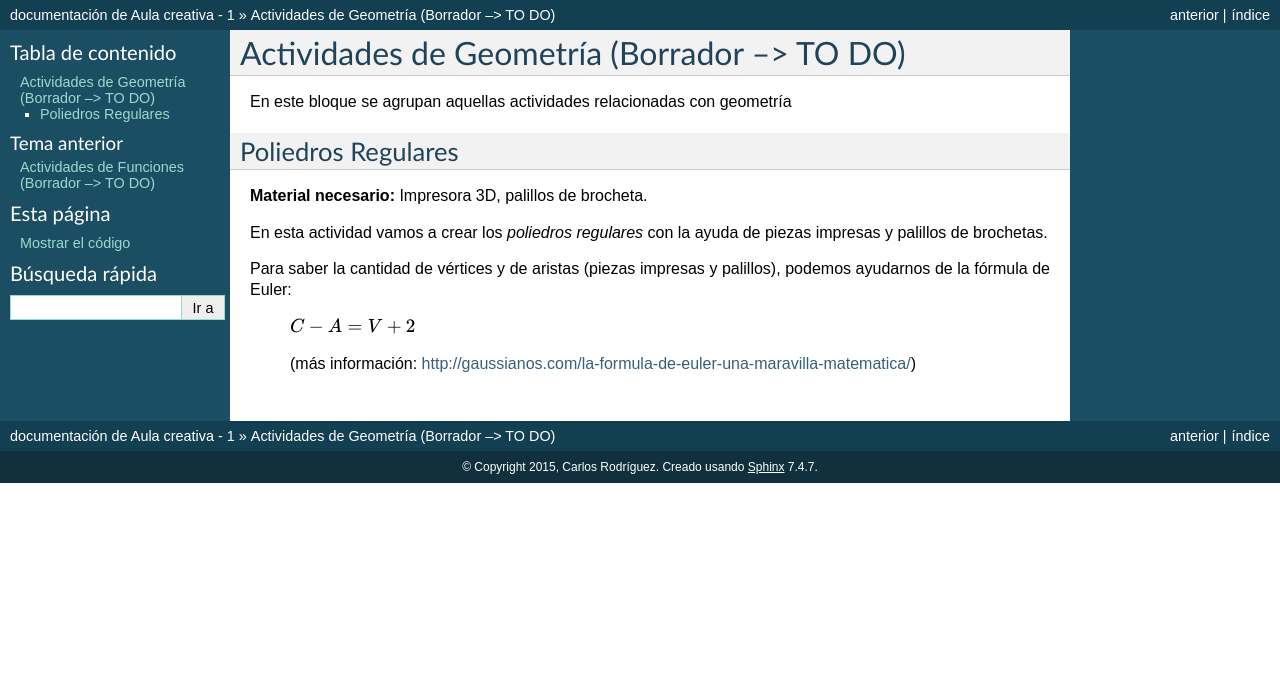
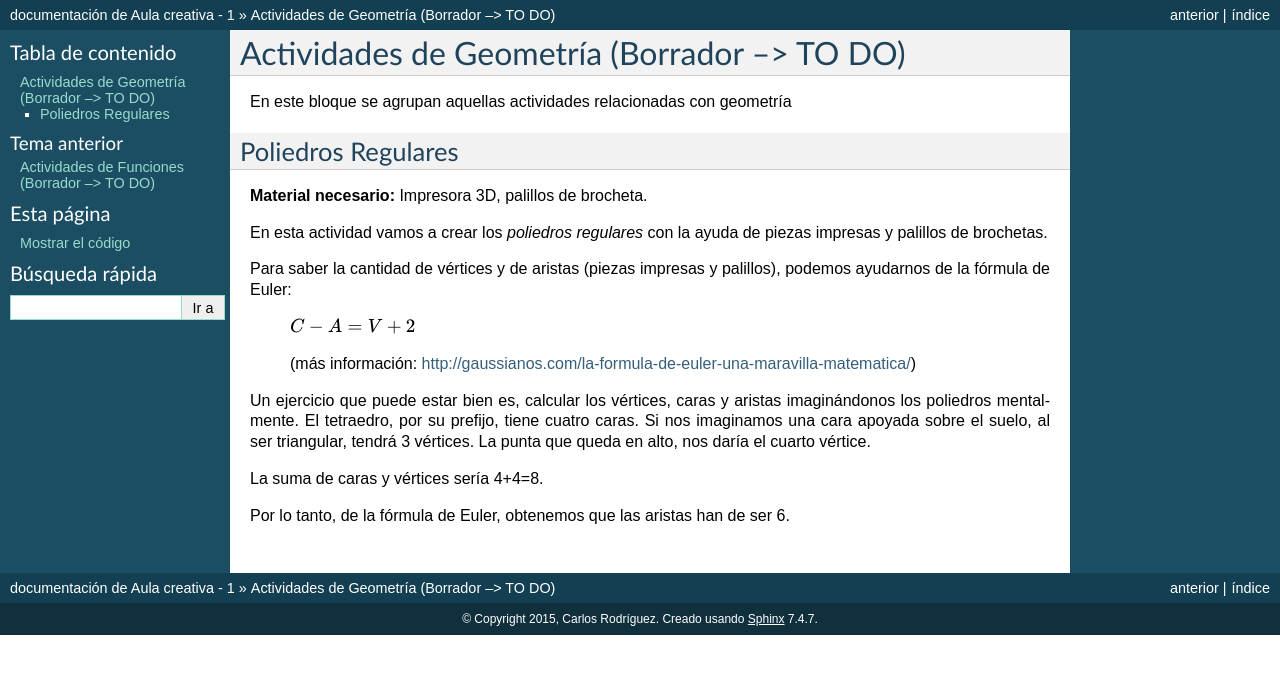
Before and after one commit to es3a10/aula_creativa, a Sphinx documentation site: the page built from docs/geometria.rst, in a window 1280 px wide. Shown: the top 674 px of the page. Built offline with Sphinx 7.4.7, drawn with Linux system fonts in a browser that asks for light colours.

Commit message:
Update geometria.rst

```diff
--- a/docs/geometria.rst
+++ b/docs/geometria.rst
@@ -15,3 +15,13 @@ Para saber la cantidad de vértices y de aristas (piezas impresas y palillos), p
     :math:`C-A=V+2`
 
     (más información: http://gaussianos.com/la-formula-de-euler-una-maravilla-matematica/)
+
+Un ejercicio que puede estar bien es, calcular los vértices, caras y aristas imaginándonos los poliedros mentalmente. El tetraedro, por su prefijo, tiene cuatro caras. Si nos imaginamos una cara apoyada sobre el suelo, al ser triangular, tendrá 3 vértices. La punta que queda en alto, nos daría el cuarto vértice.
+
+La suma de caras y vértices sería 4+4=8.
+
+.. The area of a circle is :math:`A_\text{c} = (\pi/4) d^2`.
+
+.. ejercicio :math:`\frac{5^2}{x^3}`  .
+
+Por lo tanto, de la fórmula de Euler, obtenemos que las aristas han de ser 6.
```
